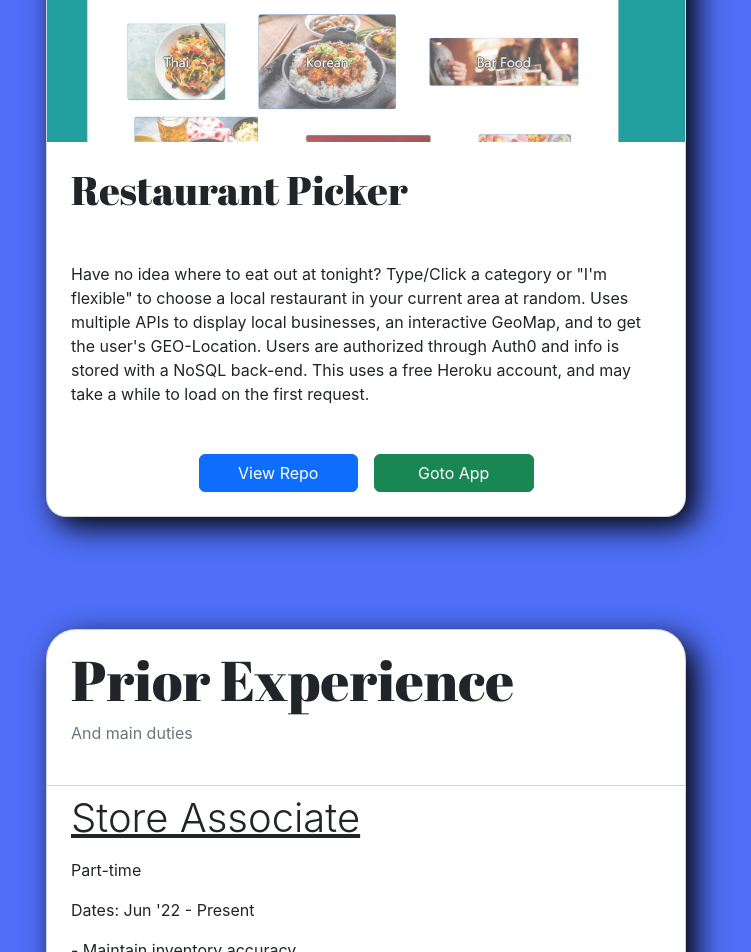
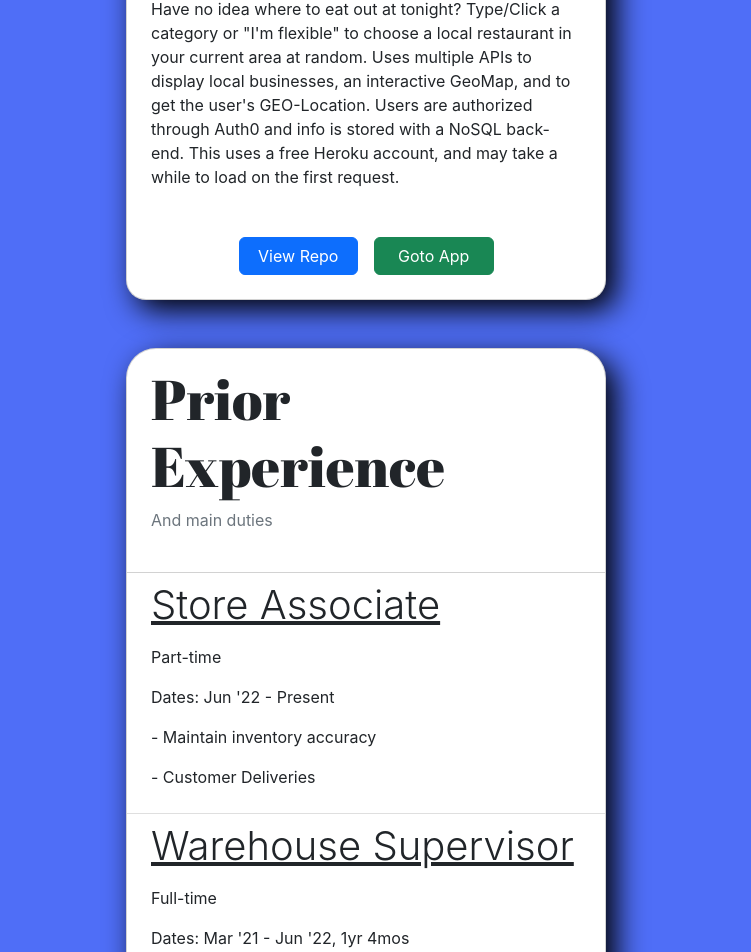
Before and after one commit to wjtelliott/reimagined-train, a React (Create React App) app: page / in a window 1280 px wide. Shown: the part 1848-2800 px from the top of the page, without its empty margins (274-1025 px from the left). Built offline with nearby package versions, Linux system fonts and the light colour scheme.

Commit message:
Changed some styling

```diff
--- a/src/App.css
+++ b/src/App.css
@@ -41,6 +41,9 @@ body {
     .media-widen-x {
         width: 90% !important;
     }
+    .media-full {
+        width: 100% !important;
+    }
     #hero {
         left: -160vw;
         width: 420vw;
--- a/src/Components/Home/Contact.jsx
+++ b/src/Components/Home/Contact.jsx
@@ -8,6 +8,7 @@ const Contact = () => {
 
     return (
         <div
+            className='w-75 m-auto media-full'
             id='contact'
         >
 
--- a/src/Components/Home/PriorExp.jsx
+++ b/src/Components/Home/PriorExp.jsx
@@ -57,9 +57,9 @@ const PriorExp = () => {
 
 
     return (
-        <div className='mt-5 d-flex flex-nowrap justify-content-center'>
+        <div className='mt-5 m-auto media-widen w-75 d-flex flex-nowrap justify-content-center'>
             <div
-                className='w-50 m-3 media-widen-x'
+                className='w-50 media-full'
                 data-aos='zoom-out-right'
                 id='exp'
             >
--- a/src/Components/Home/Projects.jsx
+++ b/src/Components/Home/Projects.jsx
@@ -21,7 +21,7 @@ const Projects = () => {
             title: 'Restaurant Picker',
             desc: 'Have no idea where to eat out at tonight? Type/Click a category or "I\'m flexible" to choose a local restaurant in your current area at random. Uses multiple APIs to display local businesses, an interactive GeoMap, and to get the user\'s GEO-Location. Users are authorized through Auth0 and info is stored with a NoSQL back-end. This uses a free Heroku account, and may take a while to load on the first request.',
             imgalt: 'An image of the idc-picker webpage',
-            aosStyle: 'fade-left',
+            aosStyle: 'zoom-in-up',
             aosDelay: '300',
             aosDuration: '1000',
             repoLink: 'https://github.com/wjtelliott/i-dont-care',
@@ -47,7 +47,7 @@ const Projects = () => {
     })
 
     return (
-        <div className='mt-5 d-flex flex-wrap justify-content-center' id='projects'>
+        <div className='my-5 d-flex flex-wrap justify-content-center' id='projects'>
 
 
             <div
@@ -55,7 +55,7 @@ const Projects = () => {
                 data-aos='fade-up'
                 style={boxShadowStyle}
             >
-                <p className='m-3 display-6 title-font' >My Recent Projects</p>
+                <p className='m-3 text-center p-3 display-5 title-font' >My Recent Projects</p>
             </div>
 
             {formattedProjects}
--- a/src/Components/Projects/Project.jsx
+++ b/src/Components/Projects/Project.jsx
@@ -3,9 +3,9 @@ import { cardImageStyle, cardStyle } from '../Shared/StylePresets';
 
 const Project = props => {
     return (
-        <div className='mt-5 d-flex flex-nowrap justify-content-center'>
+        <div className='mt-5 w-75 media-full mx-5 d-flex flex-nowrap justify-content-center'>
             <div
-                className='w-50 m-5 media-widen'
+                className='w-50 media-full'
                 data-aos={props.aosStyle}
                 data-aos-delay={props.aosDelay}
                 data-aos-duration={props.aosDuration}
```
